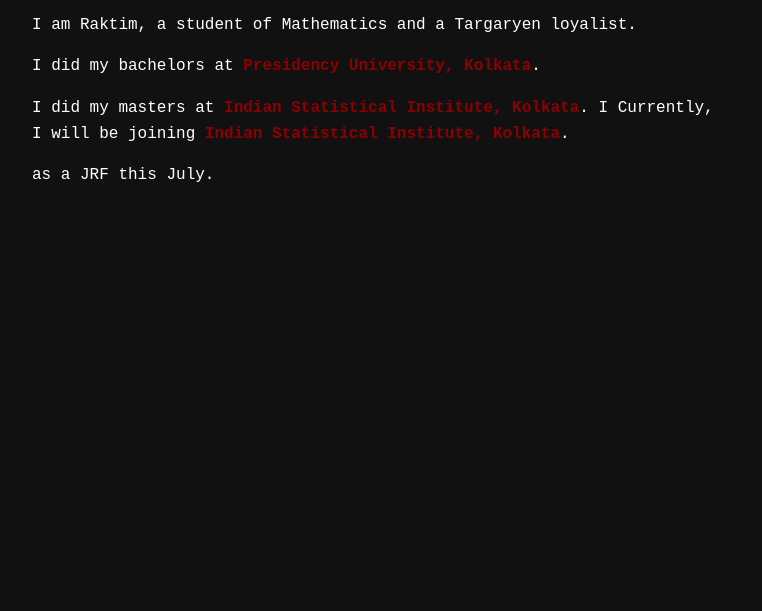
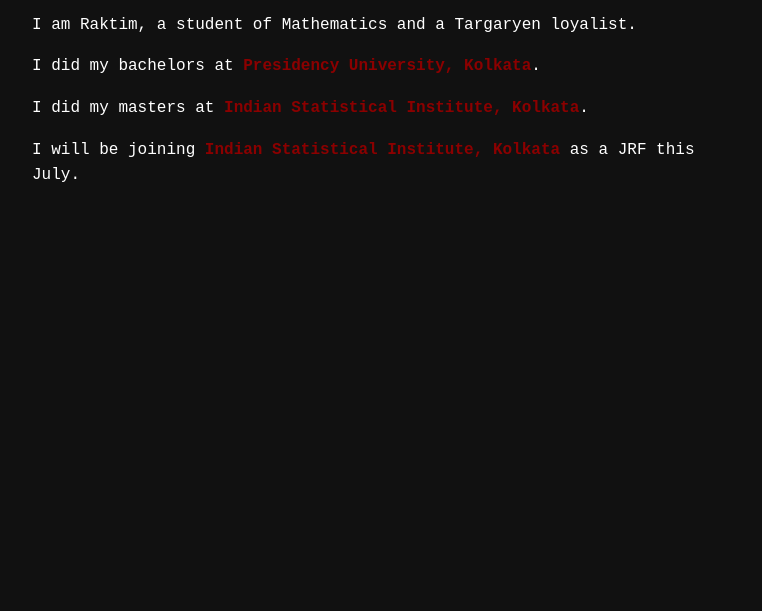
Before and after one commit to raktim13/raktim13.github.io, a plain HTML site: page about.html in a window 1280 px wide. Shown: the part 189-800 px from the top of the page, without its empty margins (258-1020 px from the left). Drawn offline with nearby package versions, Linux system fonts and the light colour scheme.

Commit message:
Update about.html

```diff
--- a/about.html
+++ b/about.html
@@ -88,7 +88,7 @@
     <p>I am Raktim, a student of Mathematics and a Targaryen loyalist.</p>
 
     <!-- Example of how to format your Alma Mater links -->
-    <p>I did my bachelors at <a href="https://presiuniv.ac.in" target="_blank">Presidency University, Kolkata</a>. <p>I did my masters at <a href="https://www.isical.ac.in" target="_blank">Indian Statistical Institute, Kolkata</a>. I Currently, I will be joining <a href="https://www.isical.ac.in" target="_blank">Indian Statistical Institute, Kolkata</a>.</p> as a JRF this July.
+    <p>I did my bachelors at <a href="https://presiuniv.ac.in" target="_blank">Presidency University, Kolkata</a>. <p> <p>I did my masters at <a href="https://www.isical.ac.in" target="_blank">Indian Statistical Institute, Kolkata</a>.<p> <p> I will be joining <a href="https://www.isical.ac.in" target="_blank">Indian Statistical Institute, Kolkata</a> as a JRF this July.<p>
 
     <script>
         function toggleTheme() {
```
